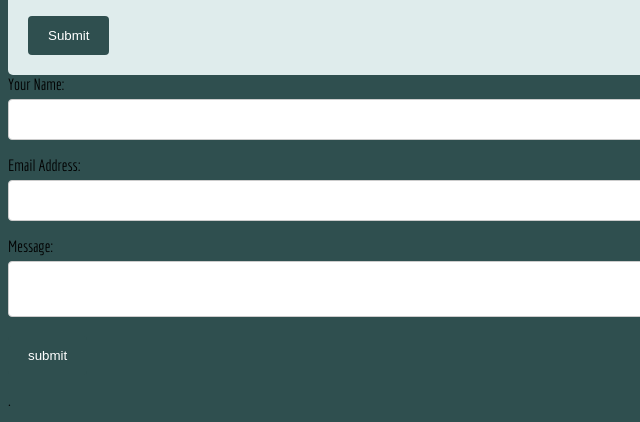
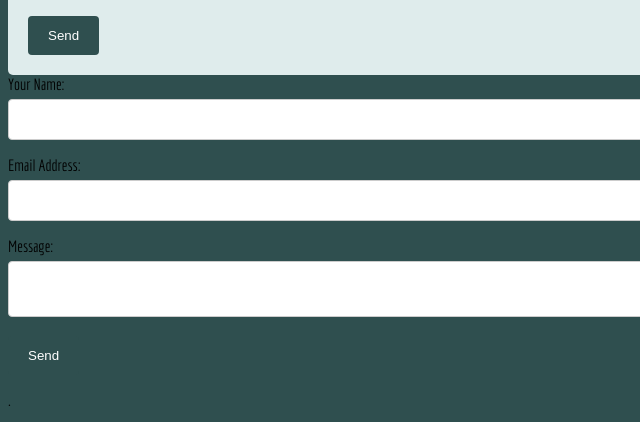
Before and after one commit to eycarter/eycarter.github.io, a plain HTML site: page EMcontactPAGE.html in a window 1280 px wide. Shown: the part 719-1141 px from the top of the page, 0-640 px from the left. Drawn offline with Linux system fonts and the light colour scheme; a web font is replaced by a local one.

Commit message:
Add files via upload

```diff
--- a/EMcontactPAGE.html
+++ b/EMcontactPAGE.html
@@ -49,7 +49,7 @@
       		</div>
     		</div>
     		<div class="row">
-      			<input type="submit" value="Submit">
+      			<input type="submit" value="Send">
     		</div>
       			</form>
 			</div>
@@ -65,7 +65,7 @@
     			Message:
     			<textarea name="message"></textarea>
 
-    			<input type="submit" value="submit">
+    			<input type="submit" value="Send">
 			</form>
 
 		<p> . </p>
```
